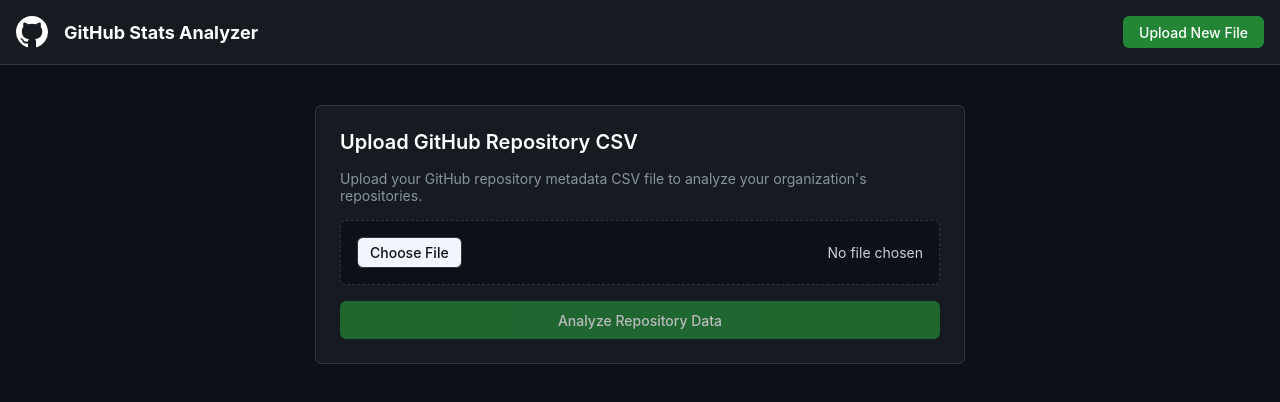
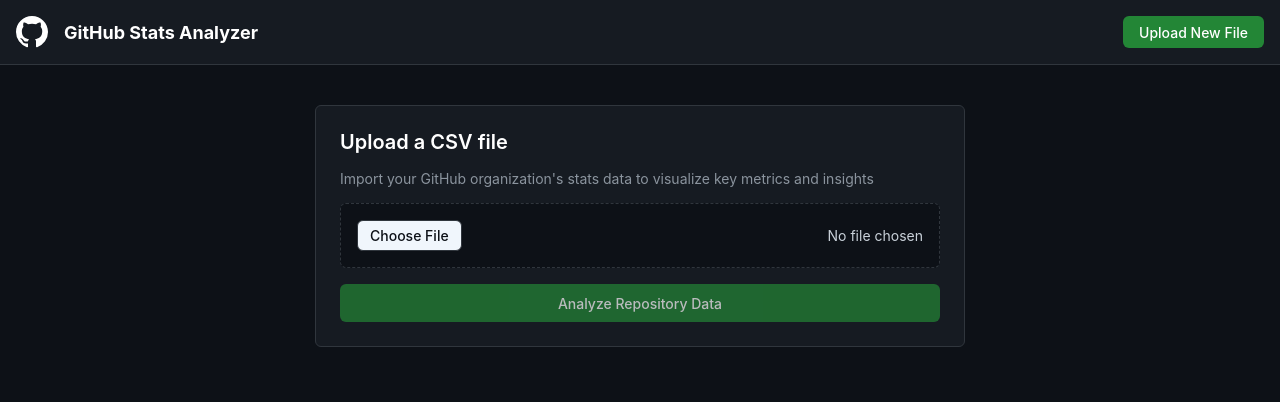
Before and after one commit to cvega/gh-stats-visualizer, a React (Vite) app: page / in a window 1280 px wide. Shown: the top 402 px of the page. Built offline with nearby package versions, Linux system fonts and the light colour scheme.

Commit message:
dev - in progress

```diff
--- a/src/components/Upload.tsx
+++ b/src/components/Upload.tsx
@@ -116,7 +116,7 @@ export default function Upload({
           fontWeight: 600,
         }}
       >
-        Upload GitHub Repository CSV
+        Upload a CSV file
       </div>
 
       {error && (
@@ -142,8 +142,7 @@ export default function Upload({
           fontSize: "14px",
         }}
       >
-        Upload your GitHub repository metadata CSV file to analyze your
-        organization's repositories.
+        Import your GitHub organization's stats data to visualize key metrics and insights
       </p>
 
       <div
```
Also changed, not shown: assets/gh-stats-visualizer-dashboard.png (renamed from assets/gh-stats-visualizer.png), assets/gh-stats-visualizer-upload.png (added).
